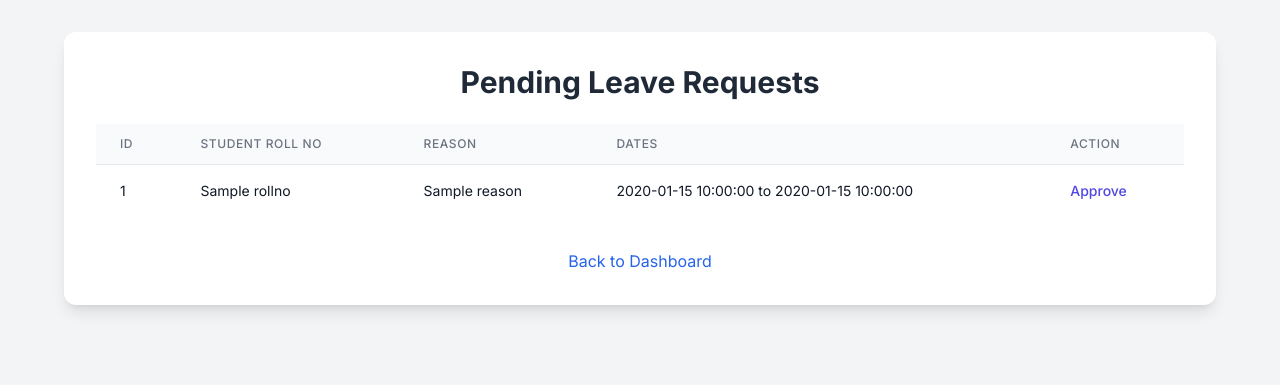
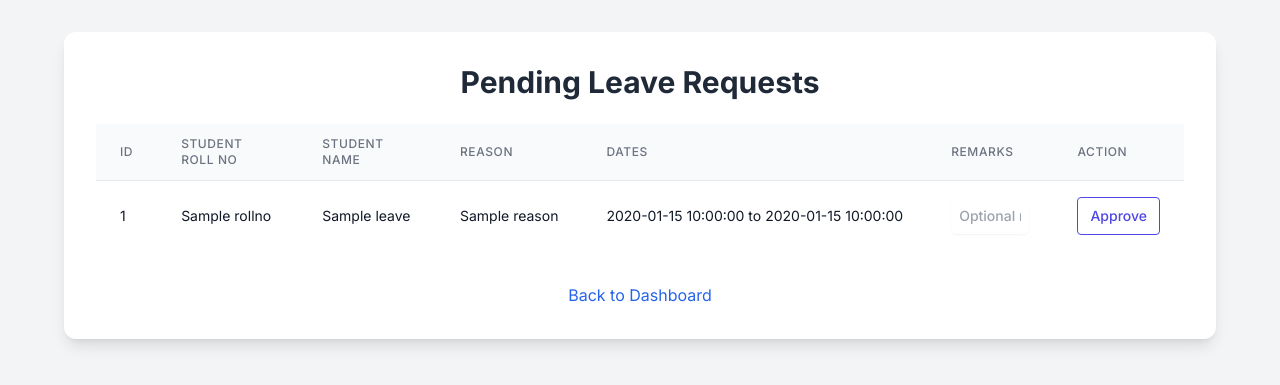
Before and after one commit to AjayyXD/GetAway, a Flask app: template templates/fa_pending_leaves.html in a window 1280 px wide. Shown: the top 385 px of the page. Run offline with Flask 3, Linux system fonts and the light colour scheme; the template is opened without the code that fills it: most values are stand-ins (such as "Sample title", 1, 10 or a date in 2020); some libraries are stand-ins or nearby versions.

Commit message:
feat : Enable FA to submit remarks on leave approval

```diff
--- a/main.py
+++ b/main.py
@@ -39,7 +39,7 @@ class Database:
         else :
             id_select = "id"
         try:
-            query = f"SELECT password_hash FROM {role} WHERE {id_select} = %s"
+            query = f"SELECT name,password_hash FROM {role} WHERE {id_select} = %s"
             cursor.execute(query, (user_id,))
             result = cursor.fetchone()
             return result
@@ -103,12 +103,15 @@ class Database:
                 leaves = cursor.fetchall()
                 return leaves
             elif role == "FA":
-                query = 'SELECT * FROM leaves WHERE fa_status = "Pending" ORDER BY id DESC'
+                query = f"""SELECT Student.name,leaves.leave_id,leaves.rollno,leaves.reason,leaves.start_date,leaves.out_time,leaves.end_date,leaves.in_time
+                FROM leaves JOIN Student ON leaves.rollno = Student.student_id WHERE Student.fa_id = '{user_id}' AND leaves.fa_status = 'Pending' ORDER BY leaves.leave_id DESC;"""
                 cursor.execute(query)
                 leaves = cursor.fetchall()
                 return leaves
             elif role == "Warden":
-                query = 'SELECT * FROM leaves WHERE warden_status = "Pending" AND fa_status="Approved" ORDER BY id DESC'
+                query = f"""SELECT leaves.leave_id,leaves.rollno,leaves.reason,leaves.start_date,leaves.out_time,leaves.end_date,leaves.in_time
+                FROM leaves JOIN Student ON leaves.rollno = Student.student_id WHERE Student.warden_id = '{user_id}' AND leaves.fa_status = 'Approved'
+                AND leaves.warden_status = 'Pending' ORDER BY leaves.leave_id DESC;"""
                 cursor.execute(query)
                 leaves = cursor.fetchall()
                 return leaves
@@ -132,14 +135,16 @@ class Database:
                 cursor.close()
             if connection:
                 connection.close()
-    def fa_approve_leave(self,id):
+    def fa_approve_leave(self,id,remarks):
         connection = self.get_connection()
         if connection is None:
             return None
         cursor = connection.cursor(dictionary=True)
         try:
-            query="UPDATE leaves SET fa_status = 'Approved' WHERE id = %s"
+            query="UPDATE leaves SET fa_status = 'Approved' WHERE leave_id = %s"
+            query2=f"UPDATE leaves SET FA_Remarks = '{remarks}' WHERE leave_id = %s;"
             cursor.execute(query,(id,))
+            cursor.execute(query2,(id,))
             connection.commit()
             return True
         except Exception as e:
@@ -156,7 +161,7 @@ class Database:
             return None
         cursor = connection.cursor(dictionary=True)
         try:
-            query="UPDATE leaves SET warden_status = 'Approved' WHERE id = %s"
+            query="UPDATE leaves SET warden_status = 'Approved' WHERE leave_id = %s"
             cursor.execute(query,(id,))
             connection.commit()
             return True
@@ -174,7 +179,7 @@ class Database:
             return None
         cursor = connection.cursor(dictionary=True)
         try:
-            query = "UPDATE leaves SET admin_status = 'Approved' WHERE id = %s"
+            query = "UPDATE leaves SET admin_status = 'Approved' WHERE leave_id = %s"
             cursor.execute(query,(id,))
             connection.commit()
             return True
@@ -221,6 +226,7 @@ def login():
 
                 session['user_id'] = user_id
                 session['role'] = role_attempt
+                session['name'] = user_data.get('name')
 
                 if role_attempt == 'Student':
                     return redirect(url_for('student_dashboard'))
@@ -306,7 +312,9 @@ def fa_pending_leaves():
 
     if request.method == 'POST':
         leave_id = request.form.get('leave_id')
-        if db.fa_approve_leave(leave_id):
+        remarks = request.form.get('remarks')
+        print(f"remark:{remarks}")
+        if db.fa_approve_leave(leave_id,remarks):
             flash(f"Leave {leave_id} approved successfully.", 'success')
         else:
             flash(f"Failed to approve leave {leave_id}.", 'error')
--- a/templates/academics_approved_leaves.html
+++ b/templates/academics_approved_leaves.html
@@ -55,7 +55,7 @@
             <tbody class="bg-white divide-y divide-gray-200">
                 {% for leave in leaves %}
                 <tr>
-                    <td class="px-6 py-4 whitespace-nowrap text-sm text-gray-900">{{ leave.id }}</td>
+                    <td class="px-6 py-4 whitespace-nowrap text-sm text-gray-900">{{ leave.leave_id }}</td>
                     <td class="px-6 py-4 whitespace-nowrap text-sm text-gray-900">{{ leave.rollno }}</td>
                     <td class="px-6 py-4 whitespace-nowrap text-sm text-gray-900">{{ leave.reason }}</td>
                     <td class="px-6 py-4 whitespace-nowrap text-sm text-gray-900">{{ leave.start_date }} to {{
--- a/templates/academics_pending_leaves.html
+++ b/templates/academics_pending_leaves.html
@@ -62,7 +62,7 @@
                         leave.end_date }}</td>
                     <td class="px-6 py-4 whitespace-nowrap text-sm font-medium">
                         <form action="{{ url_for('academics_pending_leaves') }}" method="post">
-                            <input type="hidden" name="leave_id" value="{{ leave.id }}">
+                            <input type="hidden" name="leave_id" value="{{ leave.leave_id }}">
                             <button type="submit" class="text-indigo-600 hover:text-indigo-900">Approve</button>
                         </form>
                     </td>
--- a/templates/fa_pending_leaves.html
+++ b/templates/fa_pending_leaves.html
@@ -36,36 +36,60 @@
         <table class="min-w-full divide-y divide-gray-200 mt-4">
             <thead class="bg-gray-50">
                 <tr>
-                    <th scope="col"
-                        class="px-6 py-3 text-left text-xs font-medium text-gray-500 uppercase tracking-wider">ID</th>
-                    <th scope="col"
-                        class="px-6 py-3 text-left text-xs font-medium text-gray-500 uppercase tracking-wider">Student
-                        Roll No</th>
-                    <th scope="col"
-                        class="px-6 py-3 text-left text-xs font-medium text-gray-500 uppercase tracking-wider">Reason
+                    <th scope="col" class="px-6 py-3 text-left text-xs font-medium text-gray-500 uppercase tracking-wider">ID
                     </th>
-                    <th scope="col"
-                        class="px-6 py-3 text-left text-xs font-medium text-gray-500 uppercase tracking-wider">Dates
+                    <th scope="col" class="px-6 py-3 text-left text-xs font-medium text-gray-500 uppercase tracking-wider">
+                        Student Roll No</th>
+                    <th scope="col" class="px-6 py-3 text-left text-xs font-medium text-gray-500 uppercase tracking-wider">
+                        Student Name</th>
+                    <th scope="col" class="px-6 py-3 text-left text-xs font-medium text-gray-500 uppercase tracking-wider">
+                        Reason</th>
+                    <th scope="col" class="px-6 py-3 text-left text-xs font-medium text-gray-500 uppercase tracking-wider">Dates
                     </th>
-                    <th scope="col"
-                        class="px-6 py-3 text-left text-xs font-medium text-gray-500 uppercase tracking-wider">Action
-                    </th>
+                    <th scope="col" class="px-6 py-3 text-left text-xs font-medium text-gray-500 uppercase tracking-wider">
+                        Remarks</th>
+                    <th scope="col" class="px-6 py-3 text-left text-xs font-medium text-gray-500 uppercase tracking-wider">
+                        Action</th>
                 </tr>
             </thead>
             <tbody class="bg-white divide-y divide-gray-200">
                 {% for leave in leaves %}
                 <tr>
-                    <td class="px-6 py-4 whitespace-nowrap text-sm text-gray-900">{{ leave.id }}</td>
+                    <td class="px-6 py-4 whitespace-nowrap text-sm text-gray-900">{{ leave.leave_id }}</td>
                     <td class="px-6 py-4 whitespace-nowrap text-sm text-gray-900">{{ leave.rollno }}</td>
+                    <td class="px-6 py-4 whitespace-nowrap text-sm text-gray-900">{{ leave.name }}</td>
                     <td class="px-6 py-4 whitespace-nowrap text-sm text-gray-900">{{ leave.reason }}</td>
-                    <td class="px-6 py-4 whitespace-nowrap text-sm text-gray-900">{{ leave.start_date }} to {{
-                        leave.end_date }}</td>
-                    <td class="px-6 py-4 whitespace-nowrap text-sm font-medium">
-                        <form action="{{ url_for('fa_pending_leaves') }}" method="post">
-                            <input type="hidden" name="leave_id" value="{{ leave.id }}">
-                            <button type="submit" class="text-indigo-600 hover:text-indigo-900">Approve</button>
-                        </form>
+                    <td class="px-6 py-4 whitespace-nowrap text-sm text-gray-900">{{ leave.start_date }} to {{ leave.end_date }}
                     </td>
+
+                    <form action="{{ url_for('fa_pending_leaves') }}" method="post">
+
+                        <input type="hidden" name="leave_id" value="{{ leave.leave_id }}">
+                        <input type="hidden" name="action_type" value="Approve">
+
+                        <td class="px-6 py-4 whitespace-nowrap text-sm font-medium">
+                            <input type="text" name="remarks" placeholder="Optional remarks"
+                                class="block w-full border-gray-300 rounded-md shadow-sm sm:text-sm" style="
+                                    /* Ensure it takes full cell width */
+                                    width: 100%;
+                                    padding: 8px;
+                                    box-sizing: border-box;
+                                ">
+                        </td>
+
+                        <td class="px-6 py-4 whitespace-nowrap text-sm font-medium">
+                            <button type="submit" class="text-indigo-600 hover:text-indigo-900" style="
+                                    white-space: nowrap;
+                                    padding: 8px 12px;
+                                    border: 1px solid #4f46e5;
+                                    border-radius: 4px;
+                                    /* Ensure button is vertically centered */
+                                    display: inline-block;
+                                ">
+                                Approve
+                            </button>
+                        </td>
+                    </form>
                 </tr>
                 {% endfor %}
             </tbody>
--- a/templates/warden_pending_leaves.html
+++ b/templates/warden_pending_leaves.html
@@ -62,7 +62,7 @@
                         leave.end_date }}</td>
                     <td class="px-6 py-4 whitespace-nowrap text-sm font-medium">
                         <form action="{{ url_for('warden_pending_leaves') }}" method="post">
-                            <input type="hidden" name="leave_id" value="{{ leave.id }}">
+                            <input type="hidden" name="leave_id" value="{{ leave.leave_id }}">
                             <button type="submit" class="text-indigo-600 hover:text-indigo-900">Approve</button>
                         </form>
                     </td>
```
